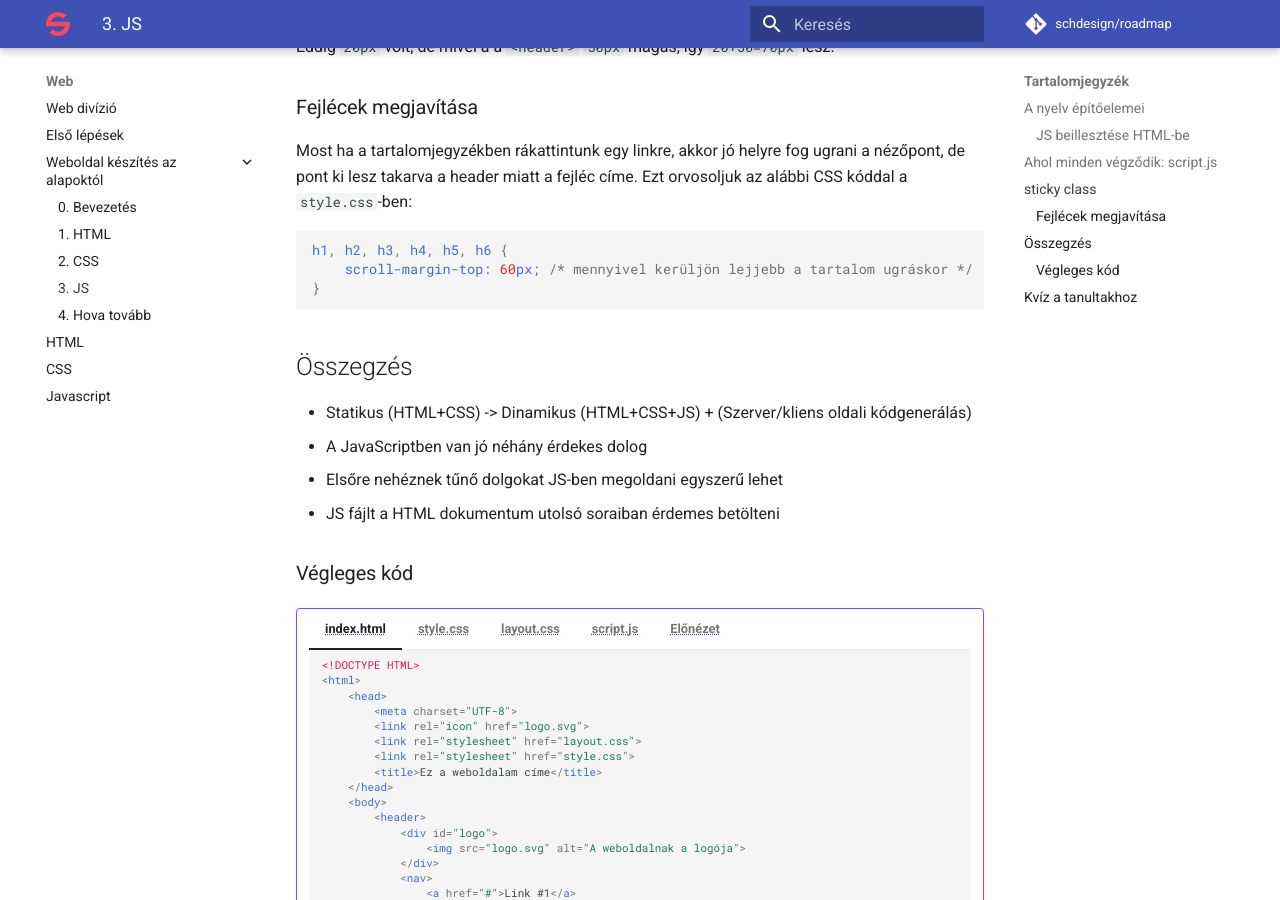
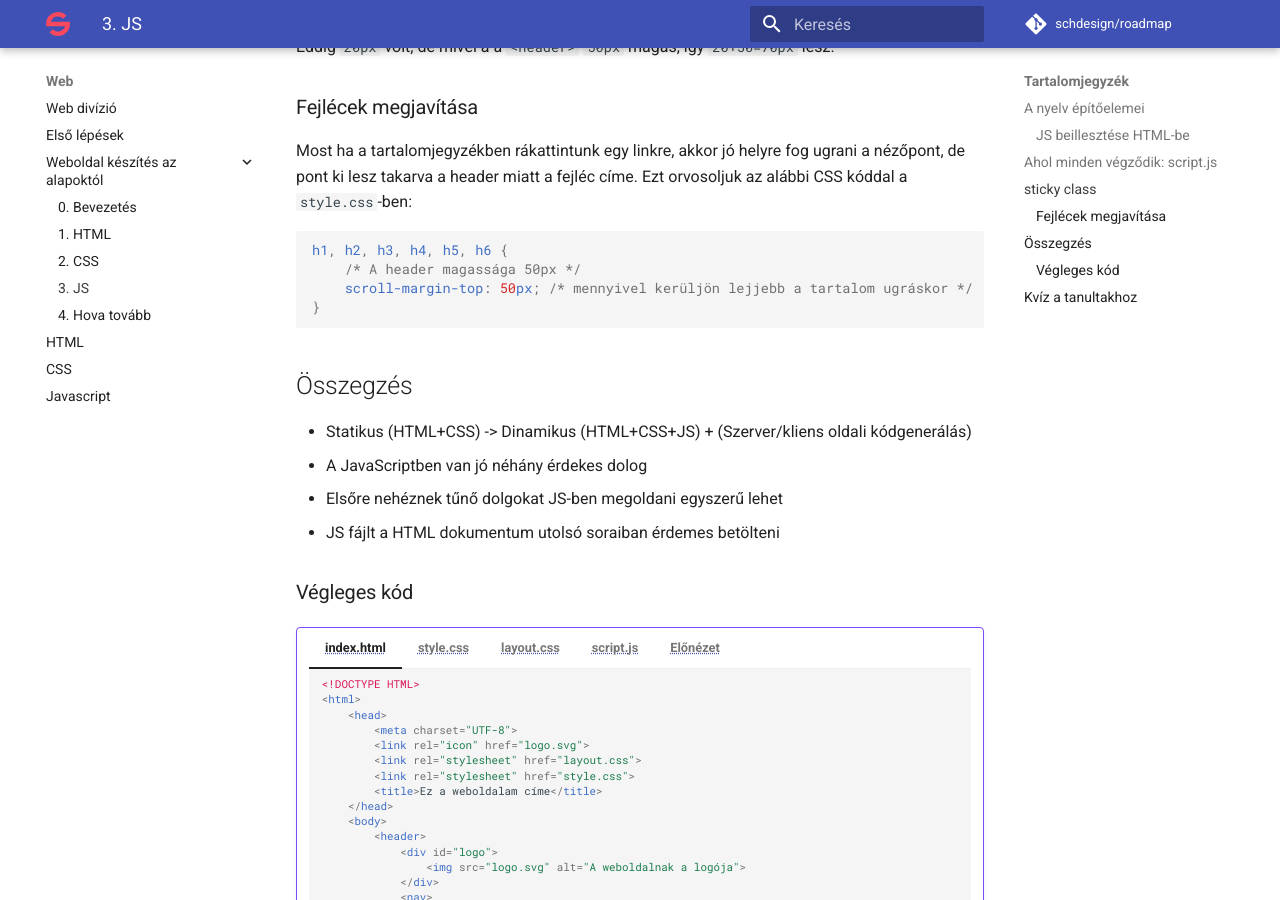
Before and after one commit to simonyiszk/schdesign-roadmap, an MkDocs documentation site: the page built from docs/web/tutorials/step-by-step/sbs_03_js.md, in a window 1280 px wide and 900 px high, scrolled down 4240 px. Built offline with MkDocs 1.6.1 and Material for MkDocs 9.7.7, drawn with Linux system fonts in a browser that asks for light colours.

Commit message:
changed 60px to 50px

````diff
--- a/docs/web/tutorials/step-by-step/sbs_03_js.md
+++ b/docs/web/tutorials/step-by-step/sbs_03_js.md
@@ -154,7 +154,8 @@ Most ha a tartalomjegyzékben rákattintunk egy linkre, akkor jó helyre fog ugr
 
 ``` css
 h1, h2, h3, h4, h5, h6 {
-    scroll-margin-top: 60px; /* mennyivel kerüljön lejjebb a tartalom ugráskor */
+    /* A header magassága 50px */
+    scroll-margin-top: 50px; /* mennyivel kerüljön lejjebb a tartalom ugráskor */
 }
 ```
 
@@ -277,7 +278,7 @@ h1, h2, h3, h4, h5, h6 {
         }
         h1, h2, h3, h4, h5, h6 {
             margin: 30px 0 10px 0;
-            scroll-margin-top: 60px;
+            scroll-margin-top: 50px;
         }
         h1 {
             font-size: 35px;
````
Also changed, not shown: docs/web/tutorials/step-by-step/sbs_04_hova-tovabb.md (+1 -1 lines).
